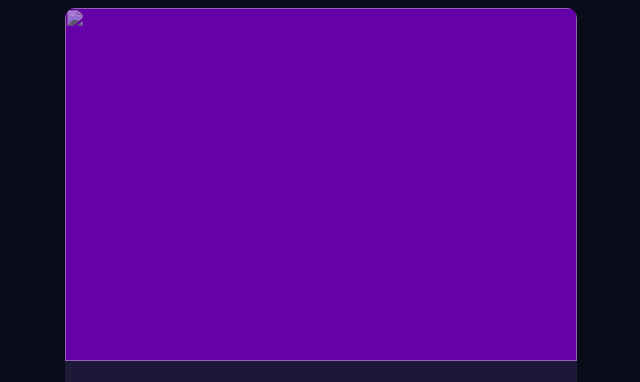
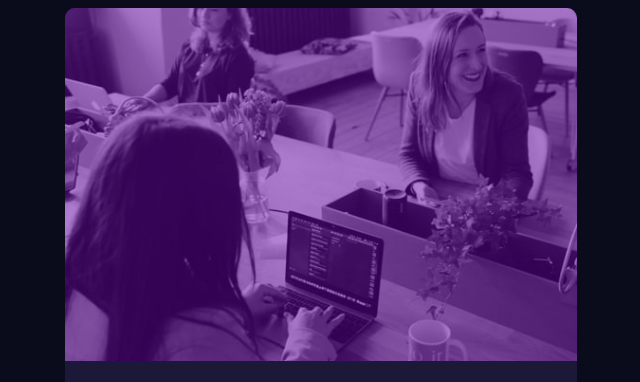
Before and after one commit to Jatinkapoor147/stats-page, a plain HTML site: page index.html in a window 1280 px wide. Shown: the top 382 px of the page, without its empty margins (319-959 px from the left). Drawn offline with Linux system fonts and the light colour scheme; a web font is replaced by a local one.

Commit message:
Update index.html

```diff
--- a/index.html
+++ b/index.html
@@ -64,7 +64,7 @@
       </div>
     </div>
     <div class="picture">
-      <img src="images/image-header-desktop.jpg" alt="">
+      <img src="image-header-desktop.jpg" alt="">
     </div>
   </div>
 </body>
```
